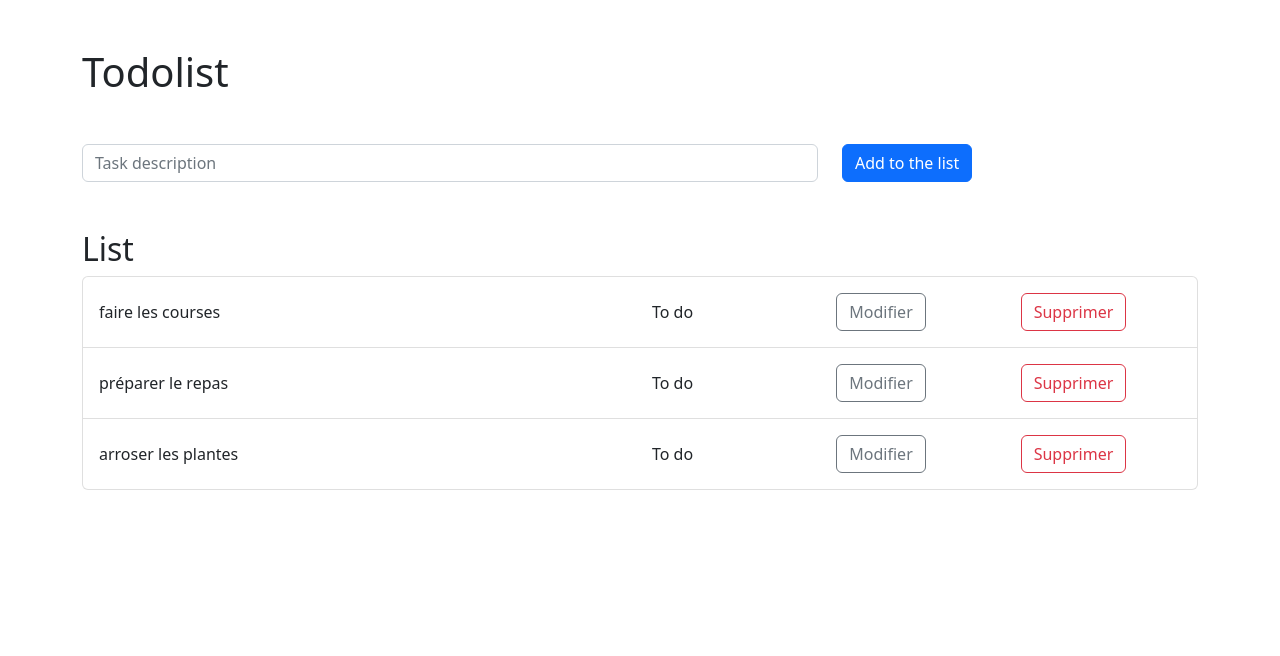
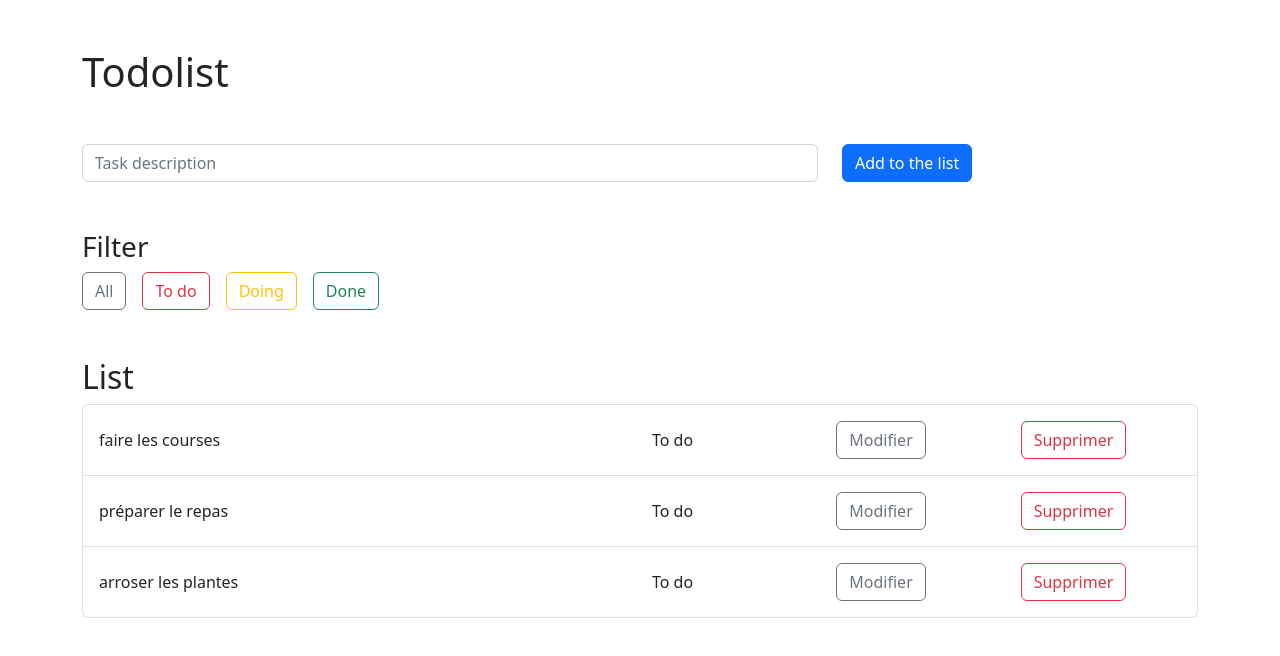
Before and after one commit to kevinalbert7/ReactJS-To-do-list, a React (Create React App) app: page / in a window 1280 px wide. Shown: the top 656 px of the page. Built offline with nearby package versions, Linux system fonts and the light colour scheme; the HTML template or start-up script is replaced by a standard one.

Commit message:
function filter

```diff
--- a/src/App.js
+++ b/src/App.js
@@ -2,6 +2,7 @@ import React, { Component } from 'react'
 
 import Form from './components/Form'
 import List from './components/List'
+import Filter from './components/Filter'
 import 'bootstrap/dist/css/bootstrap.min.css'
 
 export class App extends Component {
@@ -22,23 +23,24 @@ export class App extends Component {
           description: "arroser les plantes",
           status: "To do"
         }
-      ]
+      ],
+      filter: ""
     }
 
     this.addTask = this.addTask.bind(this)
     this.deleteTask = this.deleteTask.bind(this)
     this.modifyTask = this.modifyTask.bind(this)
+    this.setFilter = this.setFilter.bind(this)
   }
 
-  addTask(description, status) {
+  addTask(description) {
     const newTask = {
       description: description,
-      status: status
+      status: "To do"
     }
 
     this.setState({ tasks: [...this.state.tasks, newTask] })
   }
-
 
   deleteTask(index) {
     const filteredTask = this.state.tasks.filter((task, i) => i !== index)
@@ -56,15 +58,22 @@ export class App extends Component {
     console.log(clonedTasks)
   }
 
+  setFilter(status) {
+    this.setState({ filter: status })
+  }
+
   render() {
+    const filteredTasks = this.state.tasks.filter(task => {
+      return task.status === this.state.filter || this.state.filter === ""
+    })
+
     return (
       <div className='container my-5'>
         <h1 className='mb-5'>Todolist</h1>
-            <Form
-              addTask={this.addTask}
-            />
+            <Form addTask={this.addTask} />
+            <Filter setFilter={this.setFilter} />
             <List
-              tasks={this.state.tasks}
+              tasks={filteredTasks}
               deleteTask={this.deleteTask}
               modifyTask={this.modifyTask}
             />
--- a/src/components/EditTaskForm.js
+++ b/src/components/EditTaskForm.js
@@ -2,19 +2,26 @@ import React, { Component } from 'react'
 
 class EditTaskForm extends Component {
     render() {
+        const {
+            editDescription,
+            handleDescriptionChange,
+            handleStatusChange,
+            handleSubmit,
+            reset
+        } = this.props
+
         return (
-            <form className='row py-2' onSubmit={this.handleSubmit}>
+            <form className='row py-2' onSubmit={handleSubmit}>
                 <div className='col-6 d-flex align-items-center'>
                     <input
                     type='text'
                     value={editDescription}
-                    onChange={this.handleDescriptionChange}
+                    onChange={handleDescriptionChange}
                     />
                 </div>
 
                 <div className='col-2 d-flex align-items-center'>
-                    <select className='form-select' onChange={this.handleStatusChange}>
-                    {/* <option className='form-select'value={task.status}>{task.status}</option> */}
+                    <select className='form-select' onChange={handleStatusChange}>
                     <option className='bg-danger'value='To do'>To do</option>
                     <option className='bg-warning'value='Doing'>Doing</option>
                     <option className='bg-success'value='Done'>Done</option>
@@ -22,11 +29,21 @@ class EditTaskForm extends Component {
                 </div>
 
                 <div className='col-2 d-flex align-items-center'>
-                    <button className='btn btn-outline-danger'>Annuler</button>
+                    <button
+                        className='btn btn-outline-danger'
+                        onClick={reset}
+                    >
+                        Annuler
+                    </button>
                 </div>
 
                 <div className='col-2 d-flex align-items-center'>
-                    <button type='submit' className='btn btn-outline-success'>Valider</button>
+                    <button
+                        type='submit'
+                        className='btn btn-outline-success'
+                    >
+                        Valider
+                    </button>
                 </div>
             </form>
         )
--- /dev/null
+++ b/src/components/Filter.js
@@ -0,0 +1,44 @@
+import React, { Component } from 'react'
+
+class Filter extends Component {
+    render() {
+        const { setFilter } = this.props
+        return (
+            <div className='row'>
+                <h3>Filter</h3>
+                <div className='d-flex'>
+                    <button
+                        type='button'
+                        className='me-3 btn btn-outline-secondary'
+                        onClick={() => setFilter("")}
+                    >
+                        All
+                    </button>
+                    <button
+                        type='button'
+                        className='me-3 btn btn-outline-danger'
+                        onClick={() => setFilter("To do")}
+                    >
+                        To do
+                    </button>
+                    <button
+                        type='button'
+                        className='me-3 btn btn-outline-warning'
+                        onClick={() => setFilter("Doing")}
+                    >
+                        Doing
+                    </button>
+                    <button
+                        type='button'
+                        className='me-3 btn btn-outline-success'
+                        onClick={() => setFilter("Done")}
+                    >
+                        Done
+                    </button>
+                </div>
+            </div>
+        )
+    }
+}
+
+export default Filter
--- a/src/components/Form.js
+++ b/src/components/Form.js
@@ -27,7 +27,7 @@ export class Form extends Component {
 
     return (
             <form
-                className='row'
+                className='row mb-5'
                 onSubmit={this.handleSubmit}
             >
                 <div className='col-8'>
--- a/src/components/List.js
+++ b/src/components/List.js
@@ -1,6 +1,7 @@
 import React, { Component } from 'react'
 
 import Task from './Task'
+import EditTaskForm from './EditTaskForm'
 
 export class List extends Component {
   constructor() {
@@ -16,6 +17,7 @@ export class List extends Component {
     this.handleDescriptionChange = this.handleDescriptionChange.bind(this)
     this.handleStatusChange = this.handleStatusChange.bind(this)
     this.handleSubmit = this.handleSubmit.bind(this)
+    this.reset = this.reset.bind(this)
   }
 
   setEditIndex(index) {
@@ -40,7 +42,10 @@ export class List extends Component {
     const { editIndex, editDescription, editStatus } = this.state
 
     this.props.modifyTask(editIndex, editDescription, editStatus)
+    this.reset()
+  }
 
+  reset() {
     this.setState({
       editIndex: null,
       editDescription: "",
@@ -49,7 +54,7 @@ export class List extends Component {
   }
 
   render() {
-    const { tasks, deleteTask, modifyTask } = this.props
+    const { tasks, deleteTask } = this.props
     const { editDescription } = this.state
 
     return (
@@ -67,32 +72,13 @@ export class List extends Component {
                   setEditIndex={this.setEditIndex}
                 />
               ) : (
-                <form className='row py-2' onSubmit={this.handleSubmit}>
-                  <div className='col-6 d-flex align-items-center'>
-                    <input
-                      type='text'
-                      value={editDescription}
-                      onChange={this.handleDescriptionChange}
-                    />
-                  </div>
-
-                  <div className='col-2 d-flex align-items-center'>
-                    <select className='form-select' onChange={this.handleStatusChange}>
-                      {/* <option className='form-select'value={task.status}>{task.status}</option> */}
-                      <option className='bg-danger'value='To do'>To do</option>
-                      <option className='bg-warning'value='Doing'>Doing</option>
-                      <option className='bg-success'value='Done'>Done</option>
-                    </select>
-                  </div>
-
-                  <div className='col-2 d-flex align-items-center'>
-                    <button className='btn btn-outline-danger'>Annuler</button>
-                  </div>
-
-                  <div className='col-2 d-flex align-items-center'>
-                    <button type='submit' className='btn btn-outline-success'>Valider</button>
-                  </div>
-                </form>
+               <EditTaskForm
+                  editDescription={editDescription}
+                  handleDescriptionChange={this.handleDescriptionChange}
+                  handleStatusChange={this.handleStatusChange}
+                  handleSubmit={this.handleSubmit}
+                  reset={this.reset}
+               />
               )}
             </li>
           })}
--- a/src/components/Task.js
+++ b/src/components/Task.js
@@ -9,7 +9,6 @@ class Task extends Component {
                 <div className='col-6 d-flex align-items-center'>
                     <span>{task.description}</span>
                 </div>
-
                 <div className='col-2 d-flex align-items-center'>
                     <span>{task.status}</span>
                 </div>
@@ -22,7 +21,6 @@ class Task extends Component {
                         Modifier
                     </button>
                 </div>
-
                 <div className='col-2 d-flex align-items-center'>
                     <button
                         className='btn btn-outline-danger'
```
